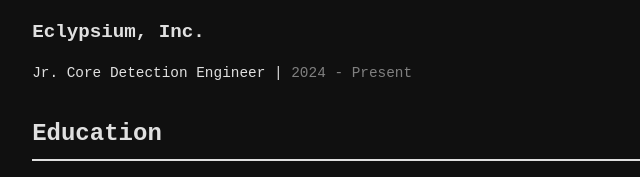
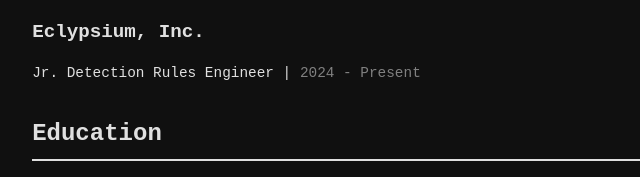
Before and after one commit to manugcr/resume, a plain HTML site: page index.html in a window 1280 px wide. Shown: the part 577-754 px from the top of the page, 231-871 px from the left. Drawn offline with Linux system fonts and the light colour scheme.

Commit message:
Update index.html

```diff
--- a/index.html
+++ b/index.html
@@ -50,7 +50,7 @@
             <h2>Experience</h2>
             <div class="education-entry">
                 <h3>Eclypsium, Inc.</h3>
-                <p>Jr. Core Detection Engineer | <span class="education-dates">2024 - Present</span></p>
+                <p>Jr. Detection Rules Engineer | <span class="education-dates">2024 - Present</span></p>
             </div>
         </section>
 
```
